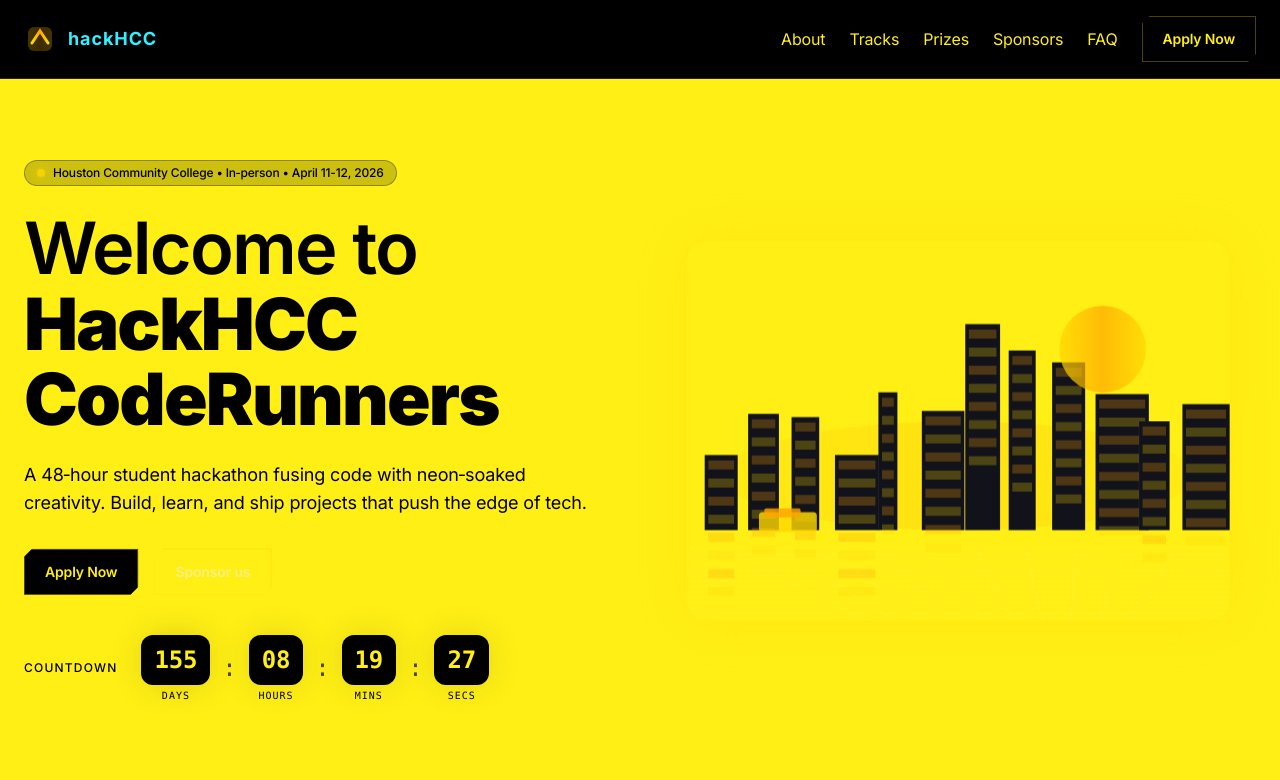
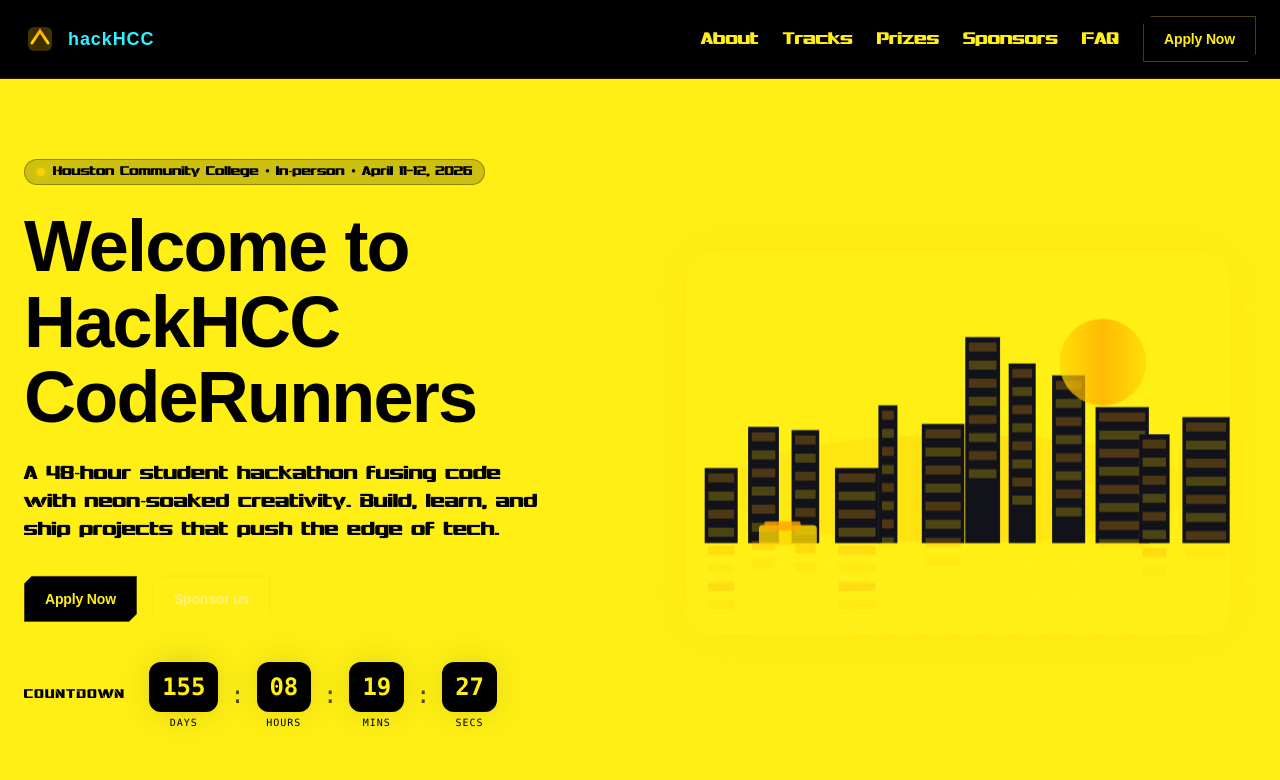
Before and after one commit to HCC-Computer-Science-Association/hackhcc-frontend, a Next.js app: page / in a window 1280 px wide. Shown: the top 780 px of the page. Built offline with nearby package versions, Linux system fonts and the light colour scheme; a web font is replaced by a local one.

Commit message:
Implemented font

```diff
--- a/app/globals.css
+++ b/app/globals.css
@@ -7,12 +7,15 @@
 :root {
   --background: #ffffff;
   --foreground: #171717;
+  --font-interceptor: sans-serif;
+  --font-rovelink: sans-serif;
 }
 
 @theme inline {
   --color-background: var(--background);
   --color-foreground: var(--foreground);
-  --font-sans: var(--font-inter);
+  --font-sans: var(--font-interceptor);
+  --font-display: var(--font-rovelink);
 }
 
 @media (prefers-color-scheme: dark) {
@@ -32,9 +35,13 @@
 body {
   background: #FFEF15 !important;
   color: #000000;
-  font-family: 'Inter', -apple-system, BlinkMacSystemFont, 'Segoe UI', 'Roboto', 'Oxygen', 'Ubuntu', 'Cantarell', 'Fira Sans', 'Droid Sans', 'Helvetica Neue', sans-serif;
+  font-family: var(--font-interceptor);
   -webkit-font-smoothing: antialiased;
   -moz-osx-font-smoothing: grayscale;
   font-weight: 400;
   letter-spacing: -0.01em;
 }
+
+h1, h2, h3, h4, h5, h6 {
+  font-family: var(--font-rovelink);
+}
--- a/app/layout.tsx
+++ b/app/layout.tsx
@@ -1,11 +1,36 @@
 import type { Metadata } from "next";
-import { Inter } from "next/font/google";
+import localFont from "next/font/local";
 import "./globals.css";
 
-const inter = Inter({
-  variable: "--font-inter",
-  subsets: ["latin"],
-  display: "swap",
+const interceptor = localFont({
+  src: [
+    {
+      path: "./fonts/Interceptor.otf",
+      weight: "400",
+      style: "normal",
+    },
+    {
+      path: "./fonts/Interceptor Italic.otf",
+      weight: "400",
+      style: "italic",
+    },
+    {
+      path: "./fonts/Interceptor Bold.otf",
+      weight: "700",
+      style: "normal",
+    },
+    {
+      path: "./fonts/Interceptor Bold Italic.otf",
+      weight: "700",
+      style: "italic",
+    },
+  ],
+  variable: "--font-interceptor",
+});
+
+const rovelink = localFont({
+  src: "./fonts/Rovelink.otf",
+  variable: "--font-rovelink",
 });
 
 export const metadata: Metadata = {
@@ -21,7 +46,7 @@
   return (
     <html lang="en">
       <body
-        className={`${inter.variable} antialiased`}
+        className={`${interceptor.variable} ${rovelink.variable} antialiased`}
       >
         {children}
       </body>
```
